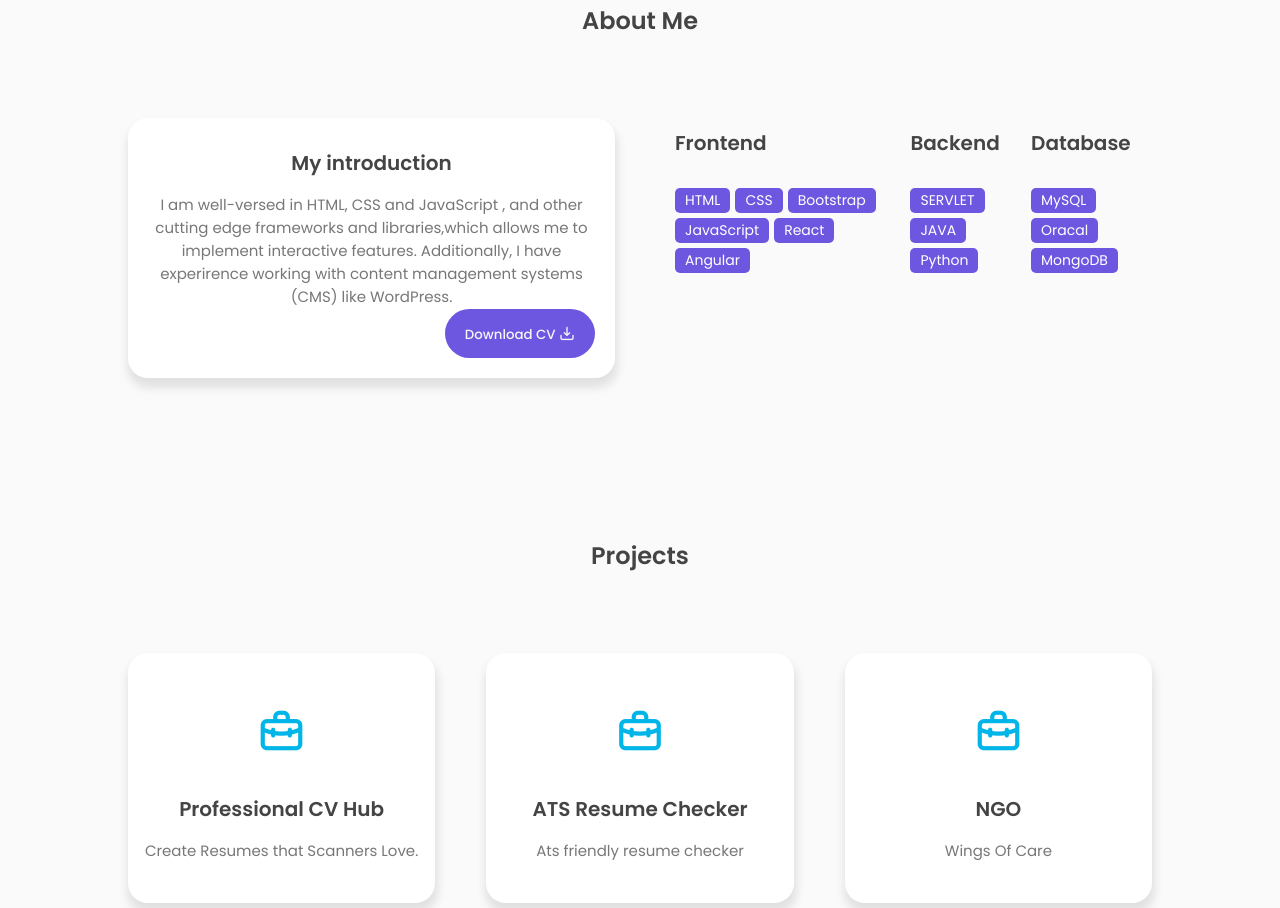
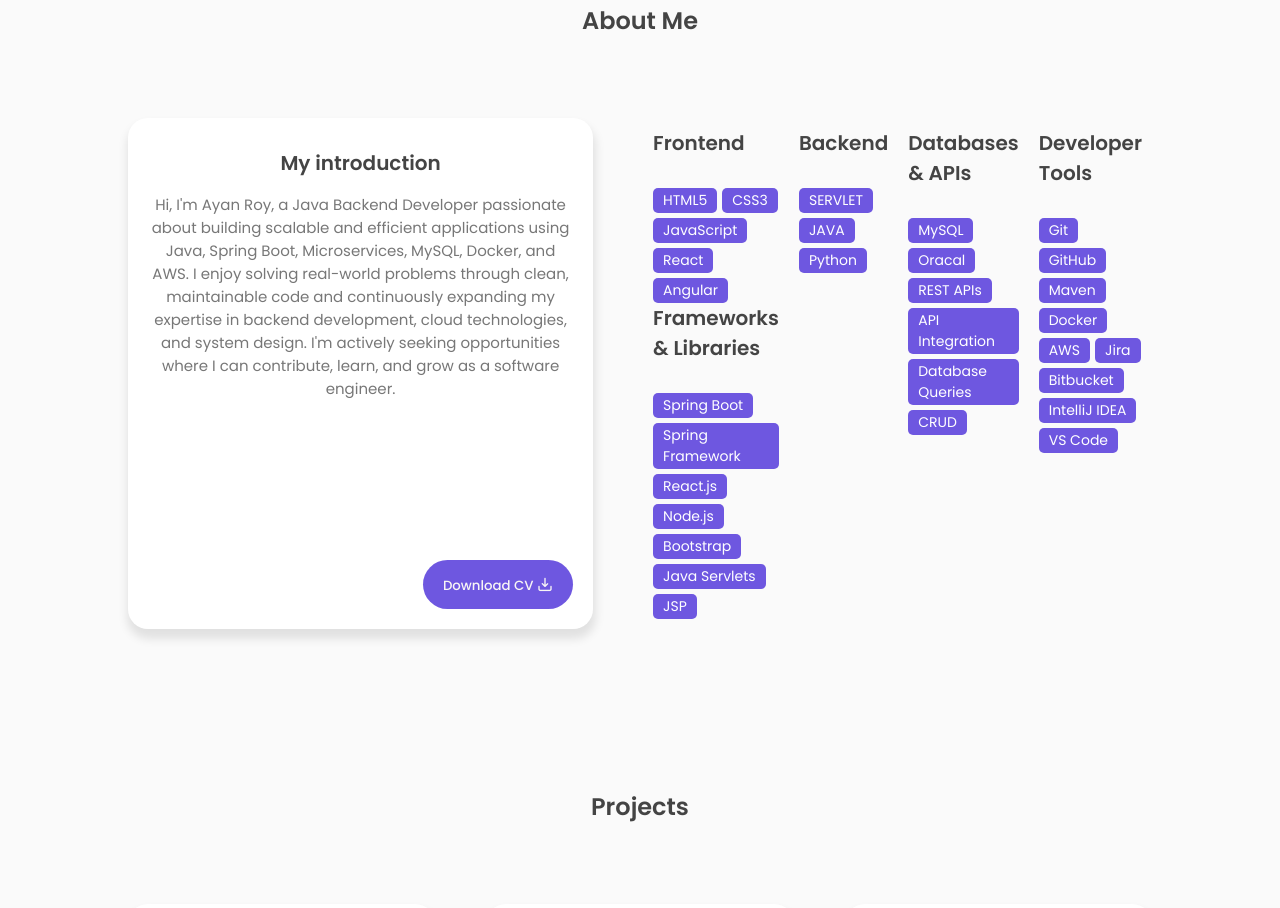
Before and after one commit to Ayan-source-hub/Ayan_portfolio, a plain HTML site: page porfolio/index.html in a window 1280 px wide. Shown: the part 877-1785 px from the top of the page. Drawn offline with nearby package versions, Linux system fonts and the light colour scheme.

Commit message:
Update index.html

```diff
--- a/porfolio/index.html
+++ b/porfolio/index.html
@@ -108,10 +108,13 @@
             <div class="col">
                 <div class="about-info">
                     <h3>My introduction</h3>
-                    <p>I am well-versed in HTML, CSS and JavaScript , and other cutting edge
-                       frameworks and libraries,which allows me to implement interactive features.
-                       Additionally, I have experirence working with content management systems (CMS) like
-                       WordPress.
+                    <p>Hi, I'm Ayan Roy, a Java Backend Developer passionate about building
+                        scalable and efficient applications using Java, Spring Boot,
+                        Microservices, MySQL, Docker, and AWS. I enjoy solving real-world
+                        problems through clean, maintainable code and continuously
+                        expanding my expertise in backend development, cloud technologies,
+                        and system design. I'm actively seeking opportunities where I can
+                        contribute, learn, and grow as a software engineer.
                     </p>
                     <div class="about-btn">
                         <button class="btn"><a href="https://drive.google.com/uc?export=download&id=1BdGiCF8CO1D1kzdNE0x5x0AOX7MDbcHB" style="text-decoration: none;color: rgb(248, 245, 245);">Download CV <i class="uil uil-import"></i></a></button>
@@ -124,13 +127,25 @@
                         <h3>Frontend</h3>
                     </div>
                     <div class="skills-list">
-                        <span>HTML</span>
-                        <span>CSS</span>
-                        <span>Bootstrap</span>
+                        <span>HTML5</span>
+                        <span>CSS3</span>
                         <span>JavaScript</span>
                         <!-- <span>Vue</span> -->
                         <span>React</span>
                         <span>Angular</span>
+                    </div>
+                    <div class="skills-header">
+                        <h3>Frameworks & Libraries</h3>
+                    </div>
+                    <div class="skills-list">
+                        <span>Spring Boot</span>
+                        <span>Spring Framework</span>
+                        <span>React.js</span>
+                        <span>Node.js</span>
+                        <!-- <span>Vue</span> -->
+                        <span>Bootstrap</span>
+                        <span>Java Servlets</span>
+                        <span>JSP</span>
                     </div>
                 </div>
                 <div class="skills-box">
@@ -146,12 +161,31 @@
                 </div>
                 <div class="skills-box">
                     <div class="skills-header">
-                        <h3>Database</h3>
+                        <h3>Databases & APIs</h3>
                     </div>
                     <div class="skills-list">
                         <span>MySQL</span>
                         <span>Oracal</span>
-                        <span>MongoDB</span>
+                        <span>REST APIs</span>
+                        <span> API Integration</span>
+                        <span>Database Queries</span>
+                        <span>CRUD</span>
+                    </div>
+                </div>
+                <div class="skills-box">
+                    <div class="skills-header">
+                        <h3>Developer Tools</h3>
+                    </div>
+                    <div class="skills-list">
+                        <span>Git</span>
+                        <span>GitHub</span>
+                        <span>Maven</span>
+                        <span>Docker</span>
+                        <span>AWS</span>
+                        <span>Jira</span>
+                        <span>Bitbucket</span>
+                        <span>IntelliJ IDEA</span>
+                        <span>VS Code</span>
                     </div>
                 </div>
             </div>
```
